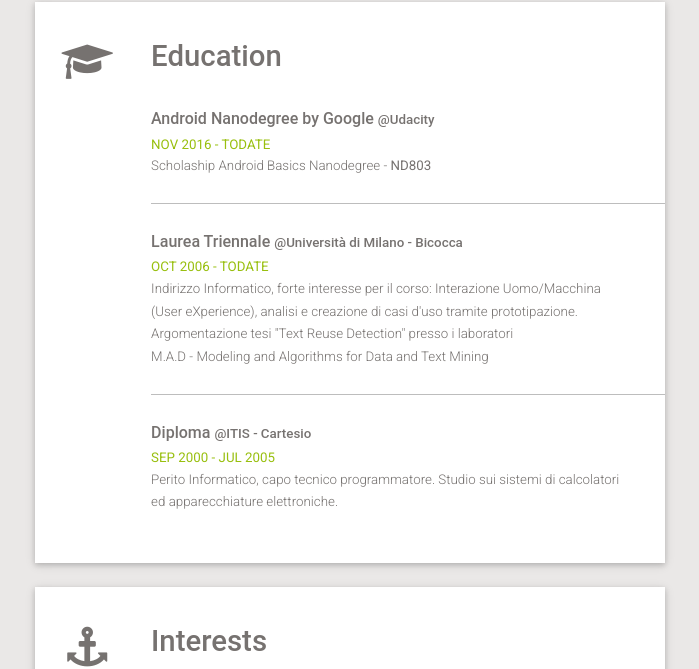
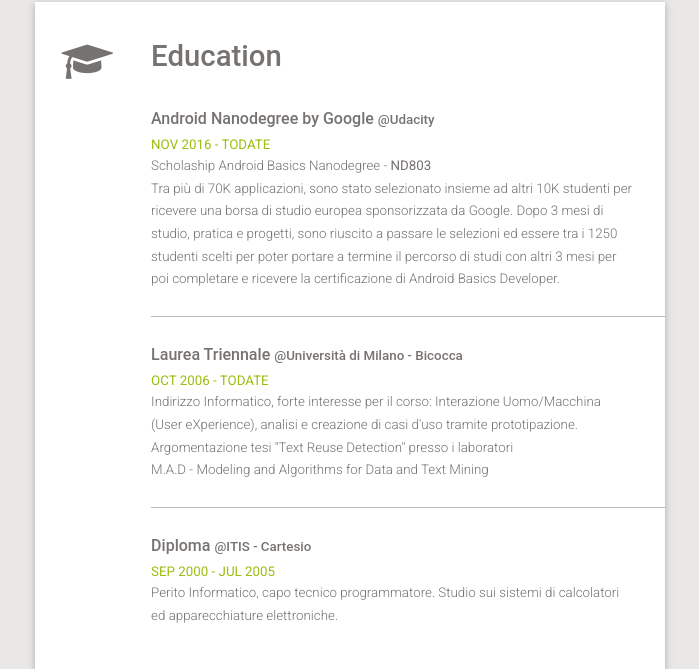
Before and after one commit to justodepp/justodepp.github.io, a plain HTML site: page index.html in a window 1280 px wide. Shown: the part 1309-1978 px from the top of the page, without its empty margins (460-1159 px from the left). Drawn offline with Linux system fonts and the light colour scheme; a web font is replaced by a local one.

Commit message:
education
udacity

```diff
--- a/index.html
+++ b/index.html
@@ -375,7 +375,11 @@ Laureando nel settore informatico, ho maturato una profonda e professionale espe
                                 <div class="custom-content-wrapper wow fadeIn a3" data-wow-delay="0.3s" >
                                     <h3>Android Nanodegree by Google <span>@Udacity</span></h3>
                                     <span>NOV 2016 - TODATE </span>
-                                    <p>Scholaship Android Basics Nanodegree - <a href="https://www.udacity.com/course/android-basics-nanodegree-by-google--nd803">ND803</a></p>
+                                    <p>Scholaship Android Basics Nanodegree - <a href="https://www.udacity.com/course/android-basics-nanodegree-by-google--nd803">ND803</a><br>
+                                      Tra più di 70K applicazioni, sono stato selezionato insieme ad altri 10K studenti per ricevere una borsa di studio europea sponsorizzata da Google.
+                                      Dopo 3 mesi di studio, pratica e progetti, sono riuscito a passare le selezioni ed essere tra i 1250 studenti scelti per poter portare a termine
+                                      il percorso di studi con altri 3 mesi per poi completare e ricevere la certificazione di Android Basics Developer.
+                                    </p>
                                 </div>
                                 <div class="custom-content-wrapper wow fadeIn a3" data-wow-delay="0.4s" >
                                     <h3>Laurea Triennale <span>@Università di Milano - Bicocca</span></h3>
```
